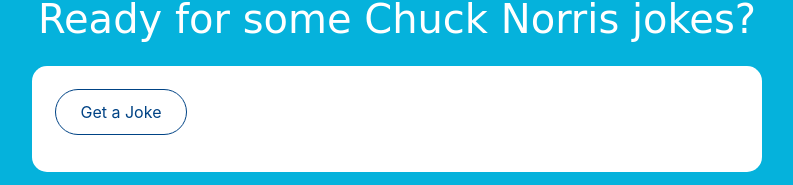
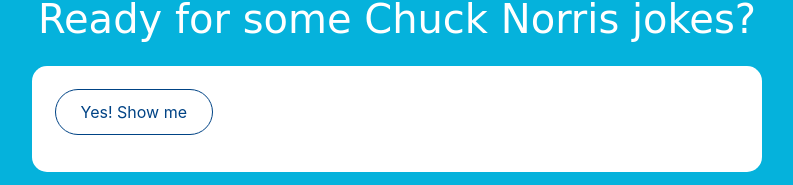
Before and after one commit to jessicamichel93/Chuck-Norris-Joke-Application, a plain HTML site: page index.html in a window 1280 px wide. Shown: the part 105-290 px from the top of the page, without its empty margins (243-1036 px from the left). Drawn offline with nearby package versions, Linux system fonts and the light colour scheme; a web font is replaced by a local one.

Commit message:
Changed button text

```diff
--- a/index.html
+++ b/index.html
@@ -29,7 +29,7 @@
           <div class="jokes-wrapper">
             <div id="jokes"></div>
             <button class="button ghost" id="getJokes">
-              Get a Joke
+              Yes! Show me
             </button>
           </div>
         </div>
```
